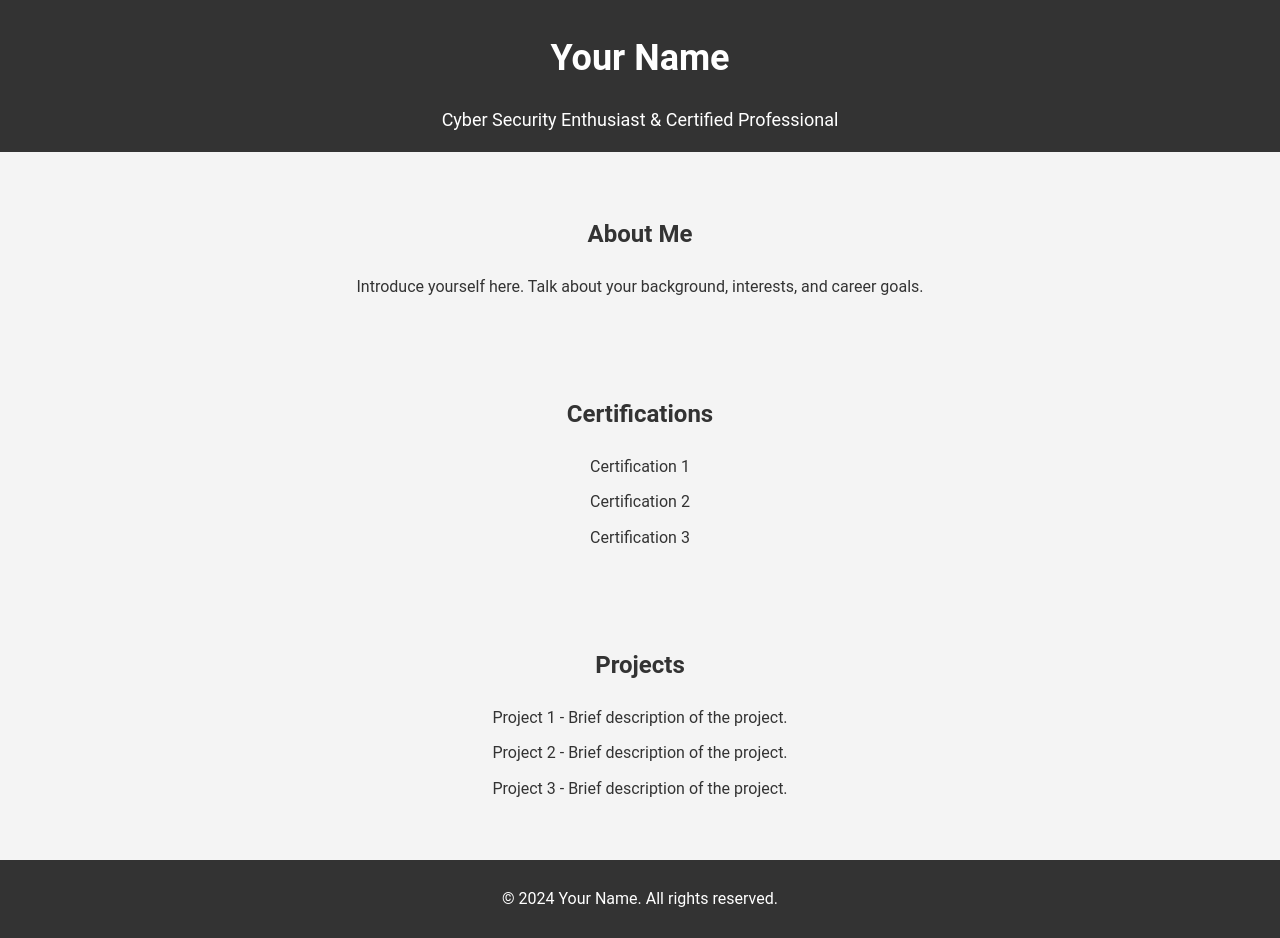
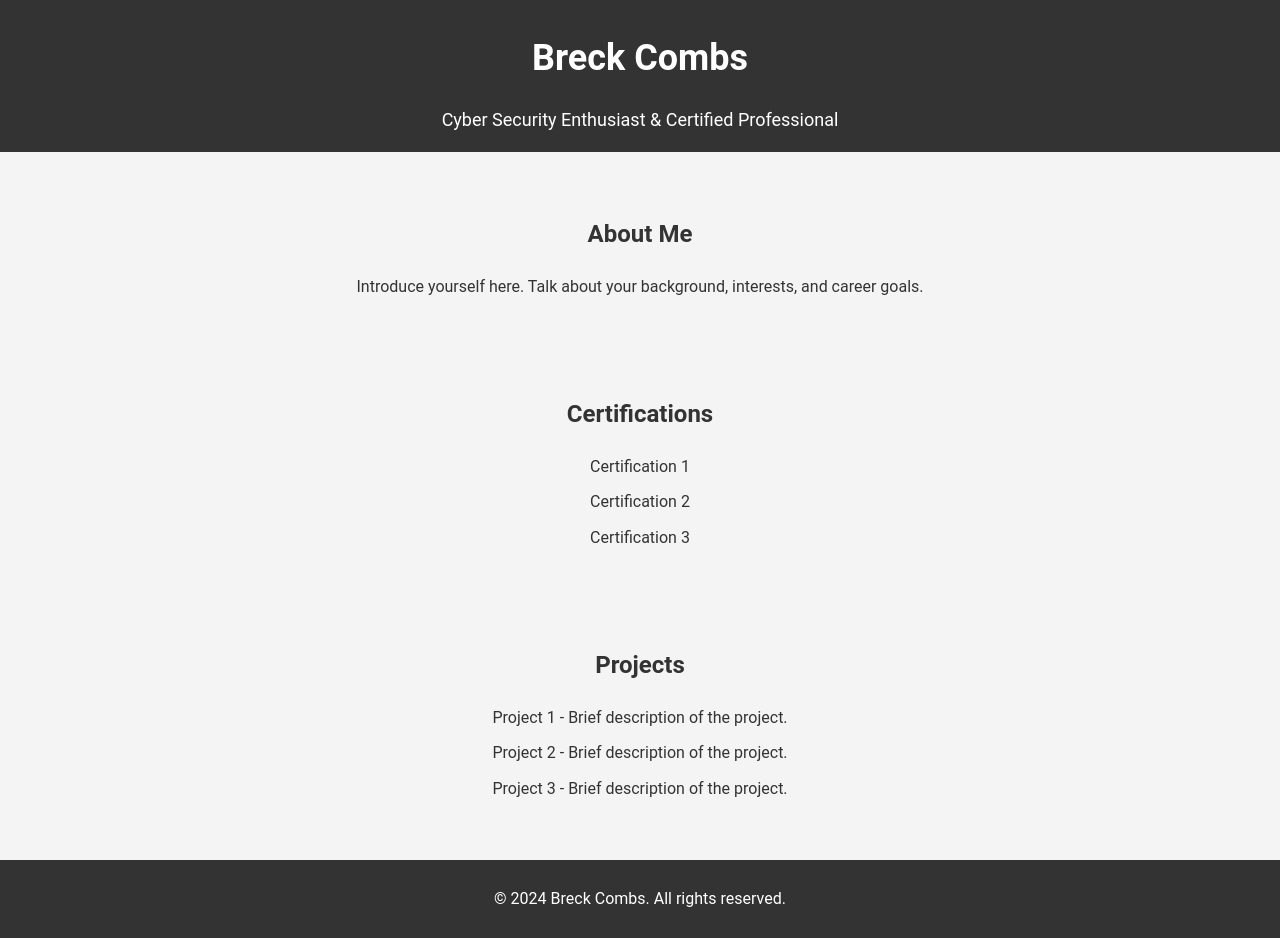
Before and after one commit to RedTheMechanic/portfolio, a plain HTML site: page index.html in a window 1280 px wide. Drawn offline with Linux system fonts and the light colour scheme.

Commit message:
Update index.html

```diff
--- a/index.html
+++ b/index.html
@@ -4,14 +4,14 @@
     <meta charset="UTF-8">
     <meta name="viewport" content="width=device-width, initial-scale=1.0">
     <meta http-equiv="Content-Security-Policy" content="default-src 'self'; style-src 'self' https://fonts.googleapis.com; font-src 'self' https://fonts.gstatic.com;">
-    <title>Your Name - Portfolio</title>
+    <title>Breck Combs - Portfolio</title>
     <link rel="stylesheet" href="styles.css">
     <link href="https://fonts.googleapis.com/css2?family=Roboto:wght@400;700&display=swap" rel="stylesheet">
 </head>
 <body>
     <header>
         <div class="container">
-            <h1>Your Name</h1>
+            <h1>Breck Combs</h1>
             <p>Cyber Security Enthusiast & Certified Professional</p>
         </div>
     </header>
@@ -49,7 +49,7 @@
 
     <footer>
         <div class="container">
-            <p>&copy; 2024 Your Name. All rights reserved.</p>
+            <p>&copy; 2024 Breck Combs. All rights reserved.</p>
         </div>
     </footer>
 </body>
```
